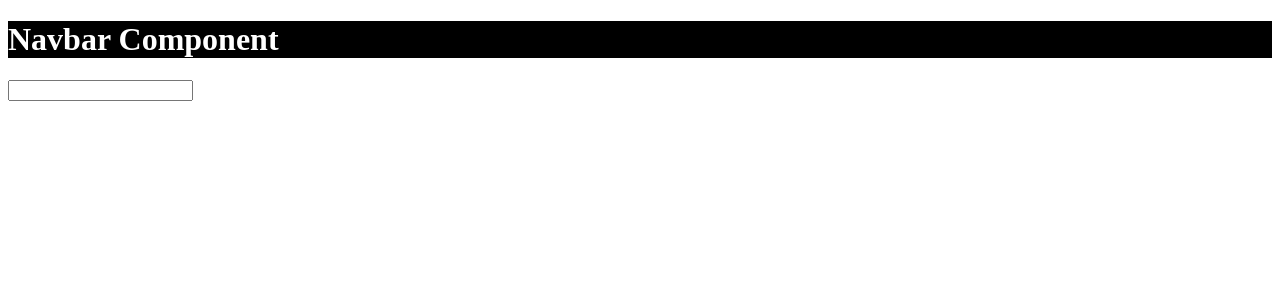
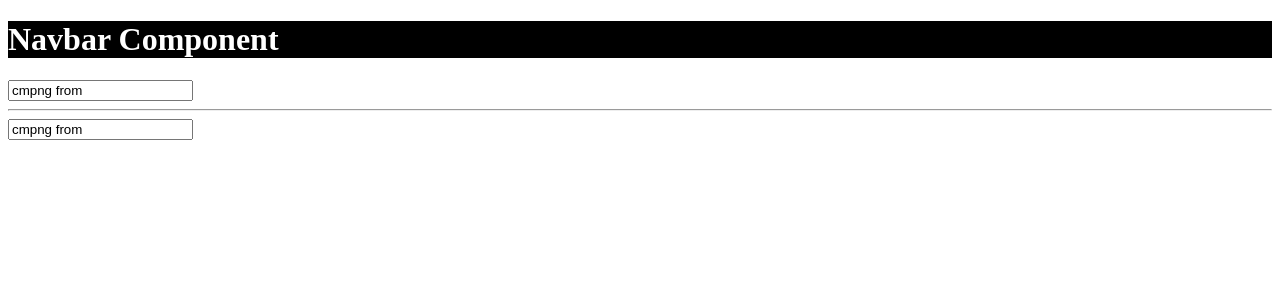
Before and after one commit to pinkijha/AngularNewRepo, an Angular app in the folder Youtube/AngIntro/: page / in a window 1280 px wide. Shown: the top 300 px of the page. Built offline with nearby package versions, Linux system fonts and the light colour scheme.

Commit message:
one way vs two way dataBinding

```diff
--- a/Youtube/AngIntro/src/app/app.component.html
+++ b/Youtube/AngIntro/src/app/app.component.html
@@ -5,4 +5,5 @@
 
 
 <!-- two way data binding -->
-<input type="text" [(ngModel)]="userName" (keyup.enter)=" logInputValue()">
+<input type="text" [value]="textValue" (keyup.enter)=" logInputValue()"><hr>
+<input type="text" [(ngModel)]="textValue" (keyup.enter)=" logInputValue()">
--- a/Youtube/AngIntro/src/app/app.component.ts
+++ b/Youtube/AngIntro/src/app/app.component.ts
@@ -6,15 +6,10 @@ import { Component } from '@angular/core';
   styleUrls: ['./app.component.css']
 })
 export class AppComponent {
-
-
-  userName!: string ;
+  textValue : string = 'cmpng from';
 
 
   logInputValue(){
-    console.log(this.userName);
+    console.log(this.textValue);
   }
-
-
-
 }
```
